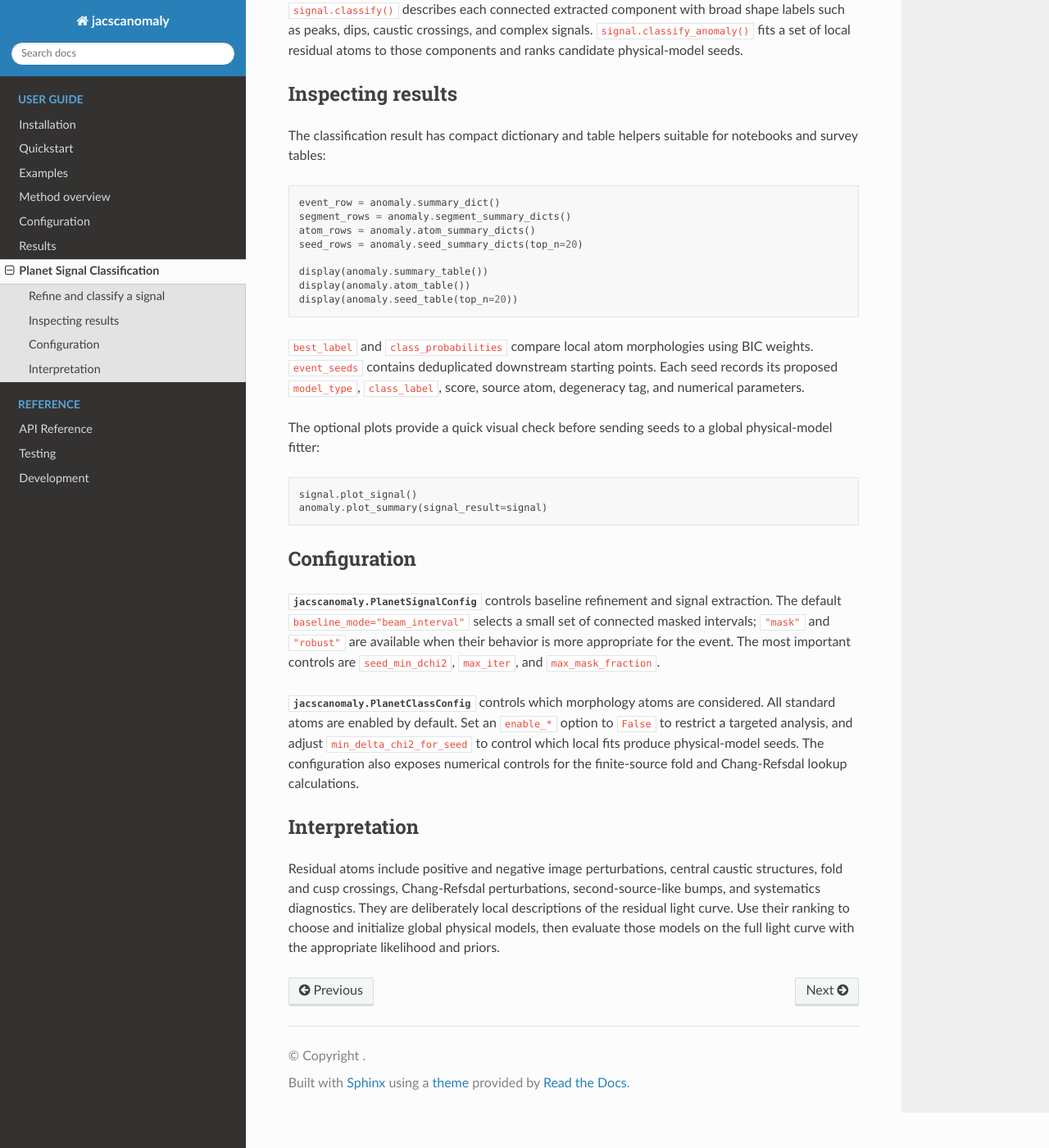
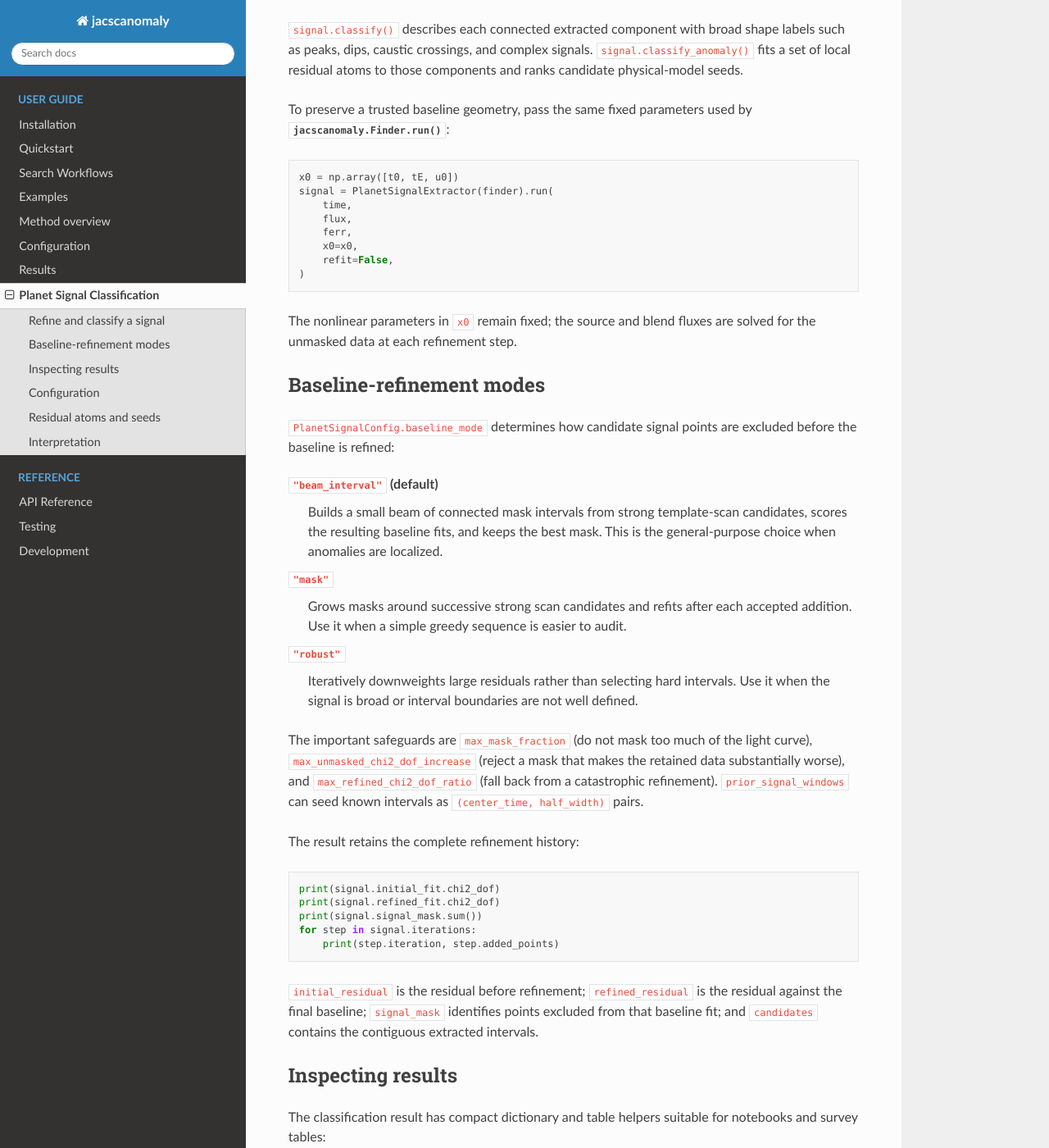
Before and after one commit to NunotaKansuke/jacscanomaly, a Sphinx documentation site: the page built from docs/planet_classification.rst, in a window 1280 px wide and 1400 px high, scrolled down 762 px. Shown: the whole window at 82% size. Built offline with Sphinx 7.4.7 and the Read the Docs theme 3.1.0, drawn with Linux system fonts in a browser that asks for light colours; some of the changed text lies outside the part shown.

Commit message:
Expand workflow documentation

```diff
--- a/docs/index.rst
+++ b/docs/index.rst
@@ -37,6 +37,8 @@
 
 * read :doc:`installation` to install the package and optional dependencies,
 * follow :doc:`quickstart` to run a light curve,
+* use :doc:`workflows` to choose between fitted, fixed-baseline, residual-only,
+  and signal-refinement searches,
 * use :doc:`method` to understand ``dchi2``, ``score``, and ``n_eff``,
 * use :doc:`configuration` when tuning a survey run,
 * use :doc:`results` when building candidate tables or downstream analysis.
@@ -49,6 +51,7 @@
 
    installation
    quickstart
+   workflows
    examples
    method
    configuration
--- a/docs/planet_classification.rst
+++ b/docs/planet_classification.rst
@@ -9,10 +9,11 @@
 Refine and classify a signal
 ----------------------------
 
-Run the normal finder first, then use :class:`jacscanomaly.PlanetSignalExtractor`
-to iteratively refit the baseline while excluding localized residual signals.
-The returned :class:`jacscanomaly.PlanetSignalResult` exposes both a simple
-shape classification and the residual-atom classifier:
+Use :class:`jacscanomaly.PlanetSignalExtractor` to iteratively refit the
+baseline while excluding localized residual signals. It reuses the supplied
+finder's baseline fitter and template-grid configuration. The returned
+:class:`jacscanomaly.PlanetSignalResult` exposes both a simple shape
+classification and the residual-atom classifier:
 
 .. code-block:: python
 
@@ -27,7 +28,7 @@
    signal = PlanetSignalExtractor(
        finder,
        PlanetSignalConfig(seed_min_dchi2=100.0),
-   ).extract(time, flux, ferr)
+   ).run(time, flux, ferr)
 
    shape = signal.classify()
    print(shape.signal_type)
@@ -39,6 +40,64 @@
 shape labels such as peaks, dips, caustic crossings, and complex signals.
 ``signal.classify_anomaly()`` fits a set of local residual atoms to those
 components and ranks candidate physical-model seeds.
+
+To preserve a trusted baseline geometry, pass the same fixed parameters used
+by :meth:`jacscanomaly.Finder.run`:
+
+.. code-block:: python
+
+   x0 = np.array([t0, tE, u0])
+   signal = PlanetSignalExtractor(finder).run(
+       time,
+       flux,
+       ferr,
+       x0=x0,
+       refit=False,
+   )
+
+The nonlinear parameters in ``x0`` remain fixed; the source and blend fluxes
+are solved for the unmasked data at each refinement step.
+
+Baseline-refinement modes
+-------------------------
+
+``PlanetSignalConfig.baseline_mode`` determines how candidate signal points
+are excluded before the baseline is refined:
+
+``"beam_interval"`` (default)
+   Builds a small beam of connected mask intervals from strong template-scan
+   candidates, scores the resulting baseline fits, and keeps the best mask.
+   This is the general-purpose choice when anomalies are localized.
+
+``"mask"``
+   Grows masks around successive strong scan candidates and refits after each
+   accepted addition. Use it when a simple greedy sequence is easier to audit.
+
+``"robust"``
+   Iteratively downweights large residuals rather than selecting hard
+   intervals. Use it when the signal is broad or interval boundaries are not
+   well defined.
+
+The important safeguards are ``max_mask_fraction`` (do not mask too much of
+the light curve), ``max_unmasked_chi2_dof_increase`` (reject a mask that makes
+the retained data substantially worse), and ``max_refined_chi2_dof_ratio``
+(fall back from a catastrophic refinement). ``prior_signal_windows`` can seed
+known intervals as ``(center_time, half_width)`` pairs.
+
+The result retains the complete refinement history:
+
+.. code-block:: python
+
+   print(signal.initial_fit.chi2_dof)
+   print(signal.refined_fit.chi2_dof)
+   print(signal.signal_mask.sum())
+   for step in signal.iterations:
+       print(step.iteration, step.added_points)
+
+``initial_residual`` is the residual before refinement;
+``refined_residual`` is the residual against the final baseline;
+``signal_mask`` identifies points excluded from that baseline fit; and
+``candidates`` contains the contiguous extracted intervals.
 
 Inspecting results
 ------------------
@@ -87,6 +146,23 @@
 seeds. The configuration also exposes numerical controls for the finite-source
 fold and Chang-Refsdal lookup calculations.
 
+Residual atoms and seeds
+------------------------
+
+The atom fits are local alternatives evaluated independently on each extracted
+component. They cover positive and negative image perturbations, central
+caustic structures, fold and cusp crossings, Chang-Refsdal perturbations,
+second-source-like bumps, smooth PSPL misfits, and a systematics diagnostic.
+The atom name and local parameters appear in ``atom_table()``; use
+``delta_chi2``, ``bic``, ``score``, and warnings together rather than treating
+one label as definitive.
+
+Only successful, sufficiently strong atom fits generate ``SeedCandidate``
+objects. A seed has ``model_type`` (for example ``"2L1S"`` or ``"1L2S"``),
+``params``, a source atom, and an optional close/wide degeneracy tag. It is an
+initialization proposal for a later global fit, not a posterior sample or a
+final classification.
+
 Interpretation
 --------------
 
```
Also changed, not shown: docs/configuration.rst (+7 -0 lines), docs/method.rst (+47 -0 lines), docs/quickstart.rst (+6 -1 lines), docs/workflows.rst (added, +148 -0 lines).
